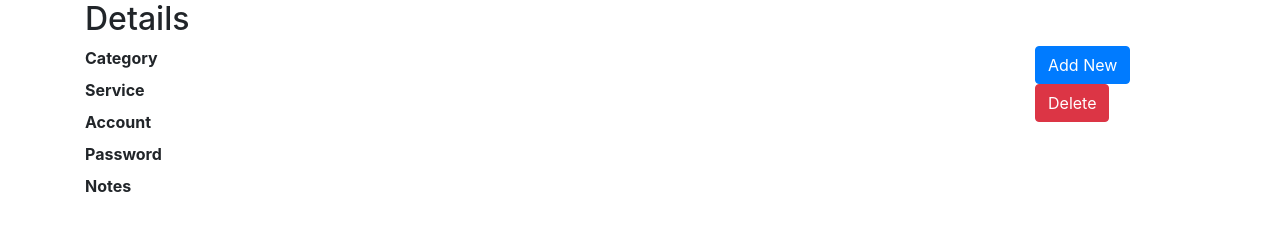
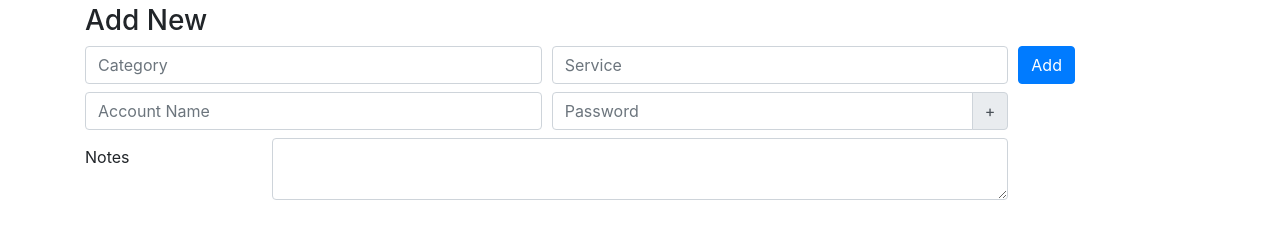
Before and after one commit to rothlmar/battery-staple, an Electron app: page detail.html in a window 1280 px wide. Drawn offline with nearby package versions, Linux system fonts and the light colour scheme; no server answers.

Commit message:
formatting fixes

```diff
--- a/detail.html
+++ b/detail.html
@@ -4,16 +4,13 @@
     <script src="detail.js"></script>
   </head>
   <body>
-    <div class="container">
-      <div id="details">
-	<h2>Details</h2>
+    <div class="container mt-1">
+      <div id="details" class="d-none">
+	<h3><span id="service">&nbsp;</span></h3>
+	<h4><span id="category" class="d-none">&nbsp;</span></h4>
 	<div class="row">
 	  <div class="col-10">
 	    <dl class="row">
-	      <dt class="col-3">Category</dt>
-	      <dd class="col-9" id="category">&nbsp;</dd>
-	      <dt class="col-3">Service</dt>
-	      <dd class="col-9" id="service">&nbsp;</dd>
 	      <dt class="col-3">Account</dt>
 	      <dd class="col-9" id="name">&nbsp;</dd>
 	      <dt class="col-3">Password</dt>
@@ -24,7 +21,7 @@
 	    <span class="d-none" id="id"></span>
 	  </div>
 	  <div class="col-2">
-	    <div>
+	    <div class="mb-2">
 	      <button class="btn btn-primary" onclick="addNew()">Add New</button>
 	    </div>
 	    <div>
@@ -33,59 +30,68 @@
 	  </div>
 	</div>
       </div>
-      <div id="add-new" class="d-none">
-	<h2>Add New</h2>
-	<div class="row">
+      <div id="add-new">
+	<h3>Add New</h3>
 	<form id="add-new-form">
-	    <div class="form-row">
-	      <div class="form-group col-md-3">
-		<label for="category-new">Category</label>
+	  <div class="form-row mb-2">
+	    <div class="col-sm-5">
 	      <input type="text"
-		       class="form-control form-control-sm"
+		     class="form-control"
 		     id="category-new"
-		       name="category-new">
+		     name="category-new"
+		     tabindex="1"
+		     placeholder="Category">
 	    </div>
-	      <div class="form-group col-md-3">
-		<label for="service-new">Service</label>
+	    <div class="col-sm-5">
 	      <input type="text"
-		       class="form-control form-control-sm"
+		     class="form-control"
 		     id="service-new"
-		       name="service-new">
+		     name="service-new"
+		     tabindex="2"
+		     placeholder="Service">
 	    </div>
-	      <div class="form-group col-md-3">
-		<label for="name-new">Account</label>
+	    <div class="col-sm-2">
+	      <button class="btn btn-primary" type="submit" tabindex="6">Add</button>
+	    </div>
+	  </div>
+	  <div class="form-row mb-2">
+	    <div class="col-sm-5">
 	      <input type="text"
-		       class="form-control form-control-sm"
+		     class="form-control"
 		     id="name-new"
-		       name="name-new">
+		     name="name-new"
+		     tabindex="3"
+		     placeholder="Account Name">
 	    </div>
-	      <div class="form-group col-md-3">
-		<label for="value-new">Password</label>
-		<div clas="input-group">
+	    <div class="col-sm-5">
+	      <div class="input-group">
 		<input type="text"
-			 class="form-control form-control-sm"
+		       class="form-control"
 		       id="value-new"
-			 name="value-new">
+		       name="value-new"
+		       tabindex="4"
+		       Placeholder="Password">
 		<div class="input-group-append">
-		    <span class="input-group-text" onclick="generatePw()">+</span>
+		  <span class="input-group-text"
+			onclick="generatePw()"
+			tabindex="4">
+		    +
+		  </span>
 		</div>
 	      </div>
 	    </div>
 	  </div>
-	    <div class="form-row">
+	  <div class="form-row mb-2">
 	    <label for="notes-new" class="col-sm-2 col-form-label">Notes</label>
-	      <div class="col-sm-10">
-		<textarea class="form-control form-control-sm"
+	    <div class="col-sm-8">
+	      <textarea class="form-control"
 			id="notes-new"
-			  name="notes-new"></textarea>
+			name="notes-new"
+			tabindex="5"></textarea>
 	    </div>
-	    </div>
-	    <div class="form-row">
-	      <button class="btn btn-primary" type="submit">Add</button>
 	  </div>
 	</form>
       </div>
     </div>
-    </div>
   </body>
 </html>
```
Also changed, not shown: index.html (+1 -1 lines), startup.html (+11 -13 lines). Lines whose indentation alone changed are shown as unchanged.
